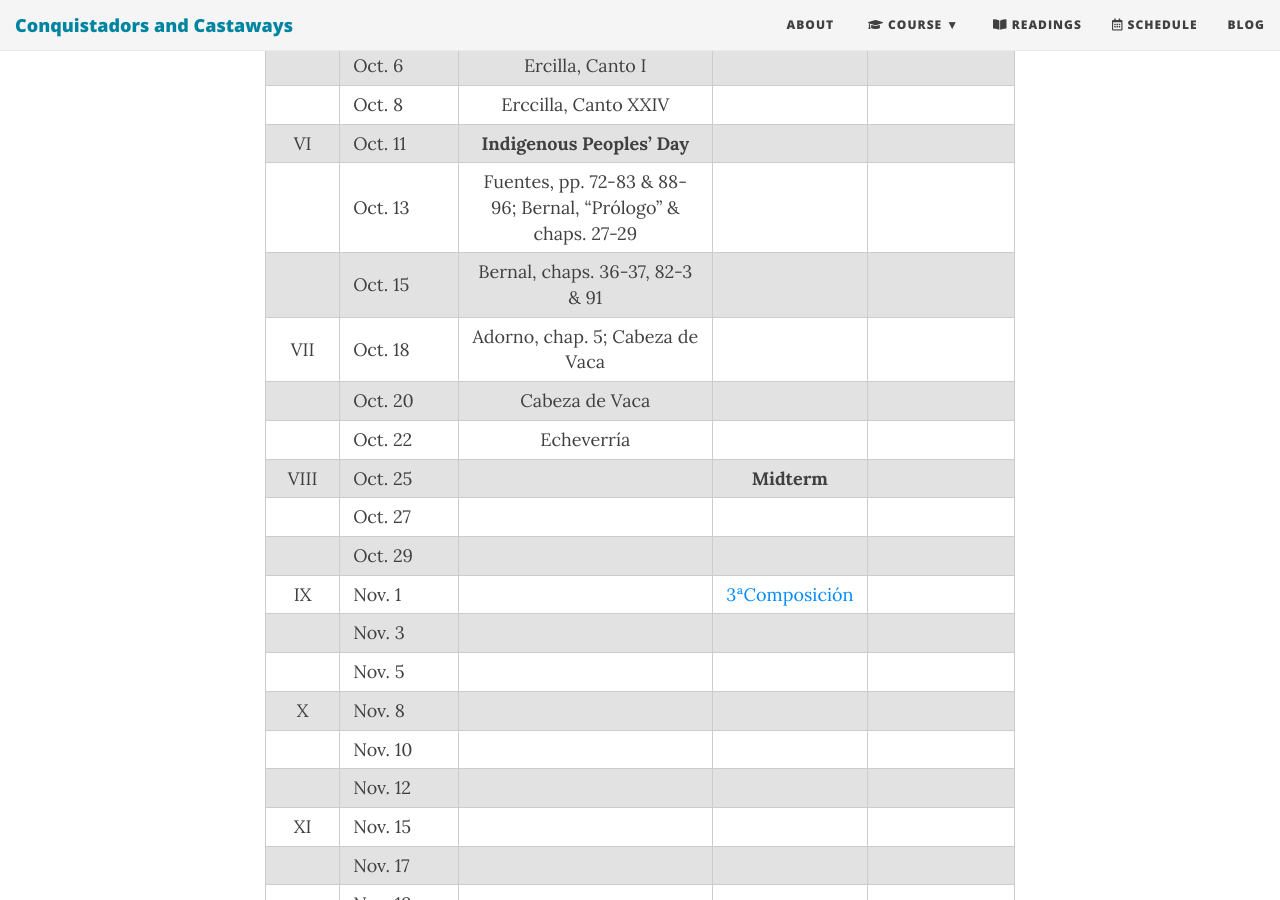
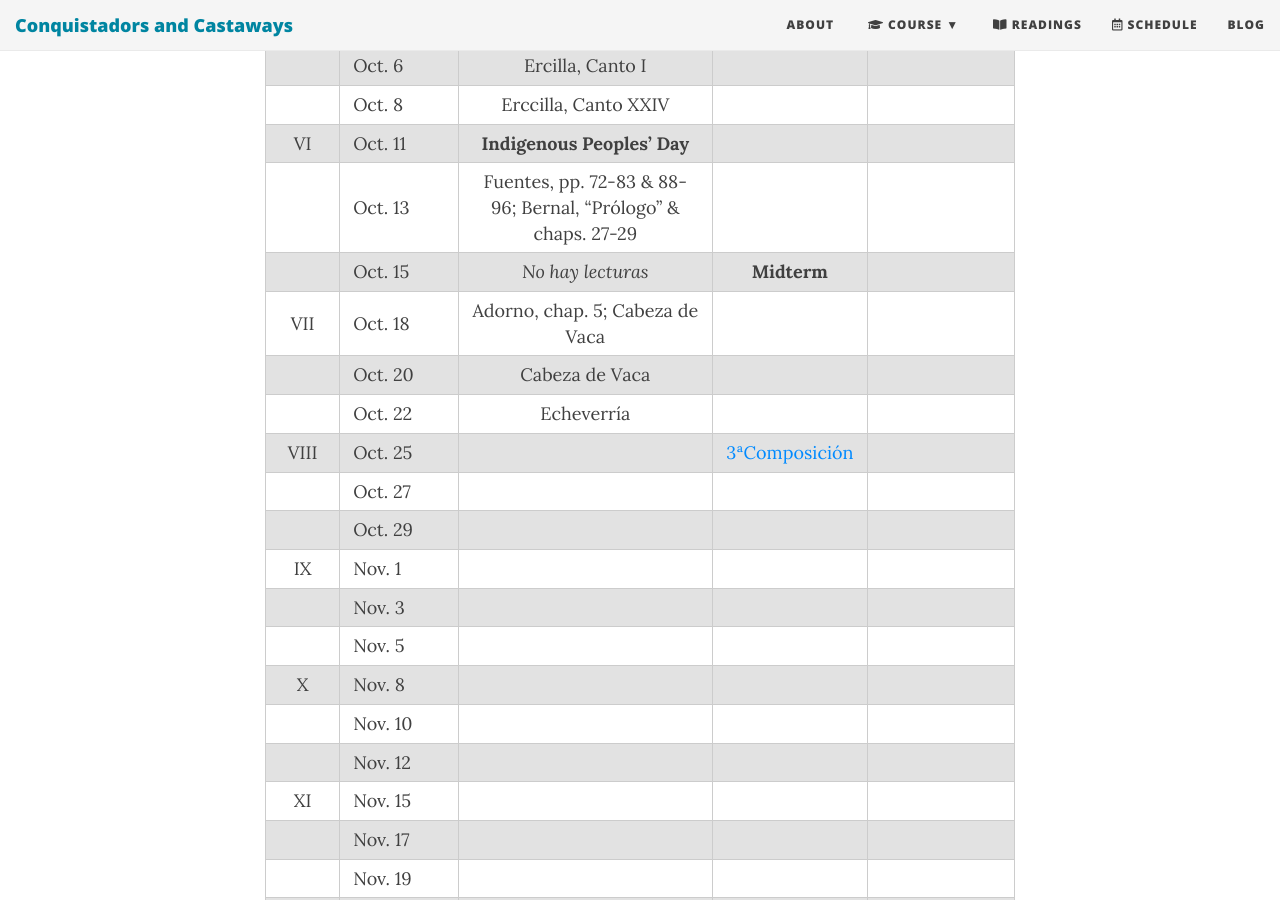
Before and after one commit to Hipomenes/ls452, a Jekyll site: the page built from calendar.md, in a window 1280 px wide and 900 px high, scrolled down 1103 px. Built offline with Jekyll 4.4.1, drawn with Linux system fonts in a browser that asks for light colours; nearby versions of some CDN libraries.

Commit message:
Update calendar.md

```diff
--- a/calendar.md
+++ b/calendar.md
@@ -26,14 +26,14 @@ subtitle: Fall 2021
 |     | Oct. 8   | Erccilla, Canto XXIV | |
 | VI  | Oct. 11  | **Indigenous Peoples' Day**
 |     | Oct. 13  | Fuentes, pp. 72-83 & 88-96; Bernal, "Prólogo" & chaps. 27-29
-|     | Oct. 15  | Bernal, chaps. 36-37, 82-3 & 91 | |
+|     | Oct. 15  | *No hay lecturas* | **Midterm** |
 | VII | Oct. 18  | Adorno, chap. 5; Cabeza de Vaca   | |
 |     | Oct. 20  | Cabeza de Vaca | |
 |     | Oct. 22  | Echeverría
-| VIII| Oct. 25  |    | **Midterm** |
+| VIII| Oct. 25  |    | [3ªComposición]()  |
 |     | Oct. 27  |
 |     | Oct. 29  |
-| IX  | Nov. 1   |    |[3ªComposición]() |
+| IX  | Nov. 1   |    ||
 |     | Nov. 3   |
 |     | Nov. 5   |
 | X   | Nov. 8   |    | |
```
